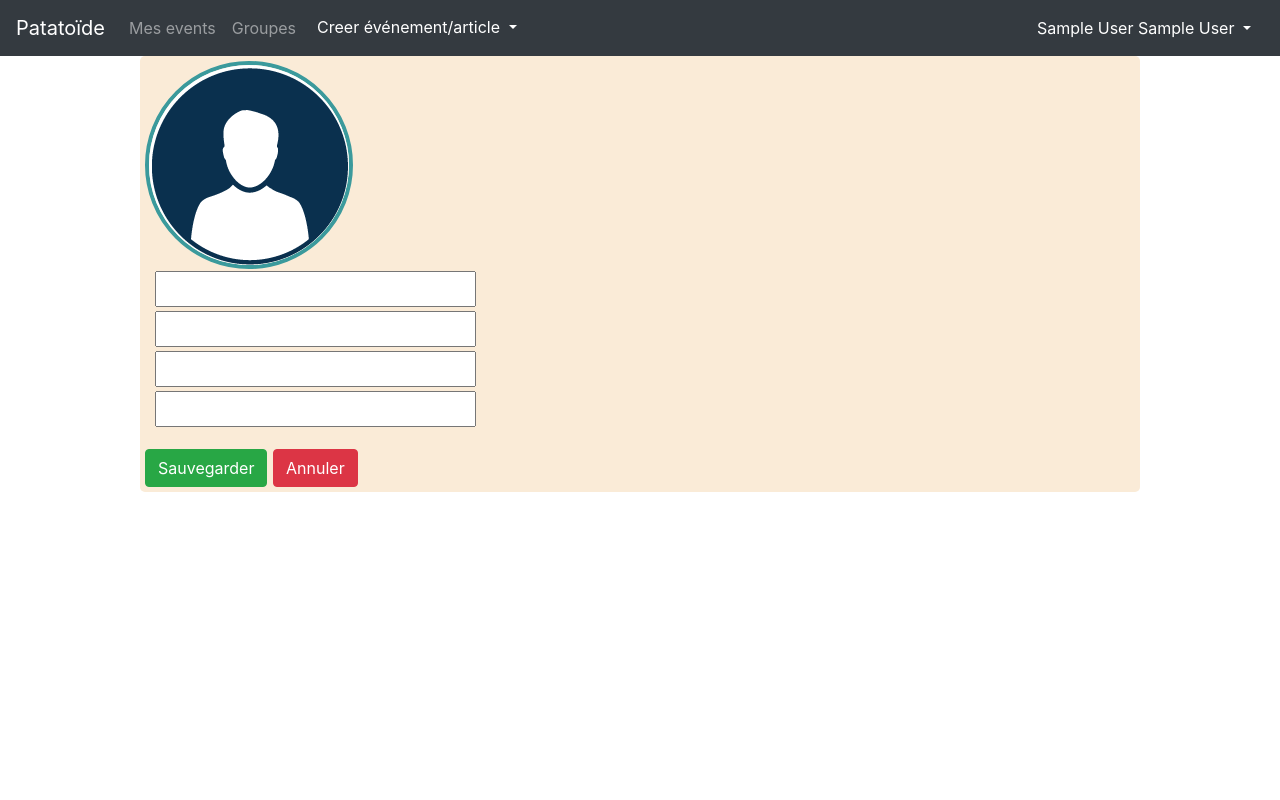
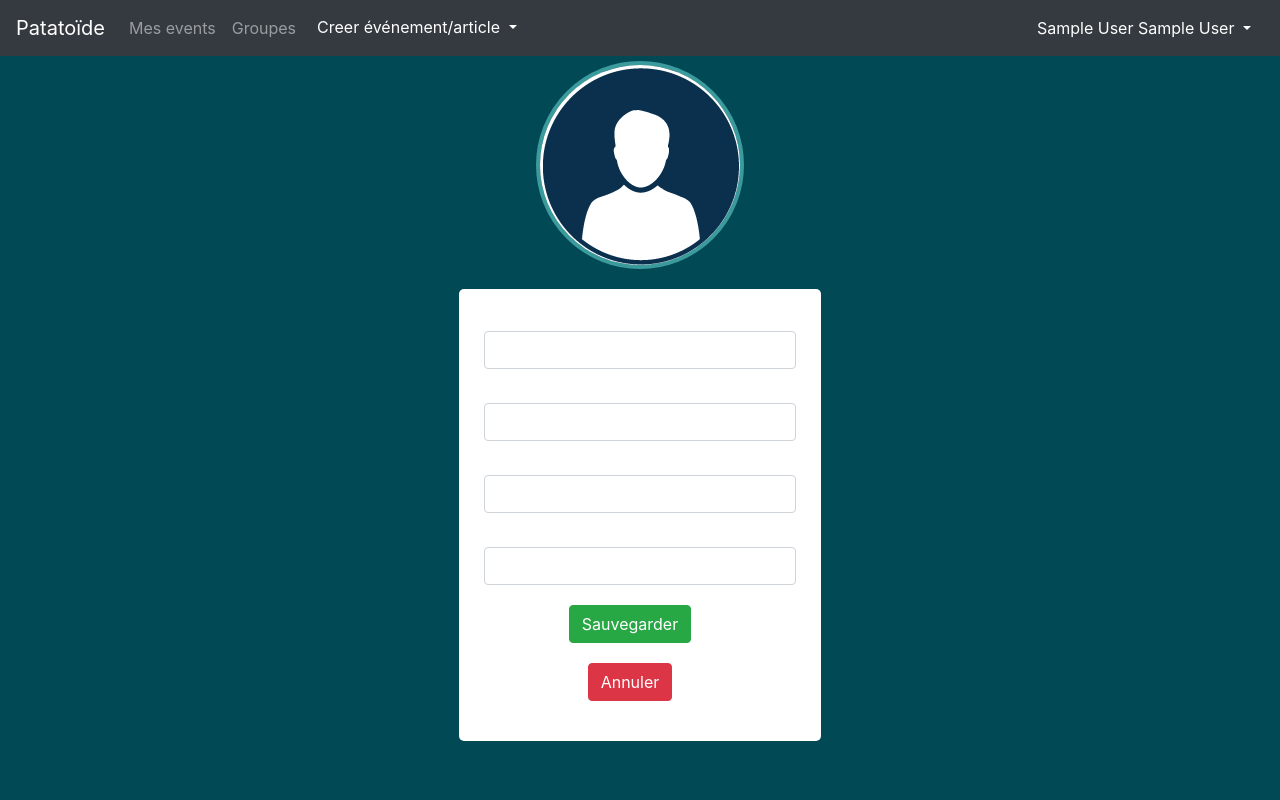
Before and after one commit to Taraal/WorkshopB2, a PHP site: page /profil.php in a window 1280 px wide. Run offline with PHP 8.4, Linux system fonts and the light colour scheme; the visitor is signed in with stand-in values (Sample User, id 1); data that the repository does not hold is empty.

Commit message:
Profil + modif profil

```diff
--- /dev/null
+++ b/html/css/profil.css
@@ -0,0 +1,56 @@
+html,body{
+		background-color: #014955 !important;
+}
+
+
+
+.container{
+	text-align: center;
+}
+
+
+
+#profil{
+	border-radius: 5px;
+	font-size: 20px;
+	margin:0 auto;
+
+
+	max-width: 1000px;
+	padding:5px;
+	position: inline-block;
+
+}
+#photo_profile{
+	position: inline;
+	left:75%;
+	border-radius:60%;
+	border-style: solid;
+	border-width: 4px;
+	border-color: #3B9A9C;
+}
+#les_buttons{
+	margin-top: 20px;
+}
+.input{
+	margin: 2px;
+	margin-left:10px;
+	min-width: 300px;
+}
+
+form{
+	margin-right: 20px;
+}
+
+.col{
+	background-color: white !important;
+	border-radius: 5px;
+	padding-top: 40px;
+	margin-top: 20px;
+	padding-bottom: 20px;
+
+}
+
+button{
+	margin-bottom: 30px;
+}
--- a/html/profil.php
+++ b/html/profil.php
@@ -21,6 +21,7 @@
         header("location: index.php");
 
     }
+
 ?>
 
 <html>
@@ -42,24 +43,35 @@
 
 
         <!-- CSS -->
-        <link rel="stylesheet" type="text/css" href="css/connexion.css">
+        <link rel="stylesheet" type="text/css" href="css/profil.css">
 
         <title>Profil</title>
     </head>
     <body>
         <?php include_once "header.php"?>
 
+                    <div class="container">
+                        <div class="row">
+                            <div id="profil">
+                                <img id="photo_profile" src="medias/profile.png"><br>
+                                <div class="col">
+                                <form method="post" id="forminscription" action="modifprofil.php" enctype="multipart/form-data">
+                                        <input class="form-control event input" name="Family_Name" type="text" id="Family_Name" placeholder="<?php echo $user->get_nom();?>" /><br>
+                                        <input class="form-control event input" name="Name" type="text" id="Name" placeholder="<?php echo $user->get_prenom();?>" /><br>
+                                        <input class="form-control event input" name="Mail" type="text" id="Mail" placeholder="<?php echo $user->get_email();?>" />  <br>
+                                        <input class="form-control event input" name="daten" type="text" id="daten" placeholder="<?php echo $user->get_date();?>" />
+                                    <div id="les_buttons">
+                                        <button type="submit" class="btn btn-success">Sauvegarder</button>
 
-        <div id="profil">
-            <img id="photo_profile" src="medias/profile.png"><br>
-            <input class="input" name="Family_Name" type="text" id="Family_Name" placeholder="<?php echo $user->get_nom();?>" /><br>
-            <input class="input" name="Name" type="text" id="Name" placeholder="<?php echo $user->get_prenom();?>" /><br>
-            <input class="input" name="Mail" type="text" id="Mail" placeholder="<?php echo $user->get_email();?>" />  <br>
-            <input class="input" name="Mail" type="text" id="Mail" placeholder="<?php echo $user->get_date();?>" />
-            <div id="les_buttons">
-                <button type="button" class="btn btn-success">Sauvegarder</button>
-                <button type="button" class="btn btn-danger">Annuler</button>
-            </div>
-        </div>
+                                    </div>
+                                </form>
+
+                                <form method="post" id="forminscription" action="redirection.php" enctype="multipart/form-data">
+                                    <button type="submit" class="btn btn-danger">Annuler</button>
+                                </form>
+                            </div>
+                            </div>
+                        </div>
+                    </div>
     </body>
 </html>
```
Also changed, not shown: html/modifprofil.php (added, +35 -0 lines), html/redirection.php (added, +7 -0 lines).
